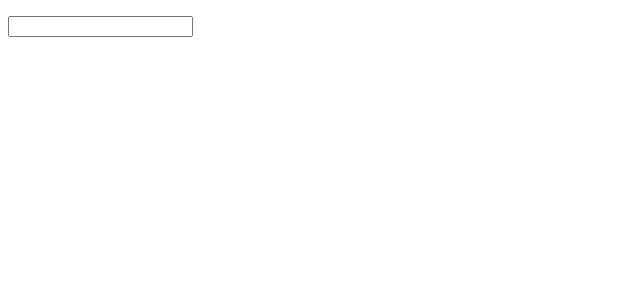
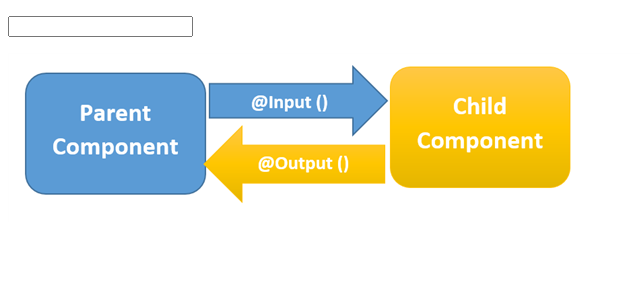
Before and after one commit to ricardoguzm/Mystore, an Angular app: page / in a window 1280 px wide. Shown: the top 300 px of the page, without its empty margins (0-640 px from the left). Built offline with nearby package versions, Linux system fonts and the light colour scheme.

Commit message:
Update img.component.ts

```diff
--- a/src/app/components/img/img.component.ts
+++ b/src/app/components/img/img.component.ts
@@ -7,8 +7,8 @@ import { Component, Input } from '@angular/core';
 })
 export class ImgComponent {
 
-  @Input() img: string = './assets/images/defaulf.png';
-  imagenDefault='';
+  @Input() img: string = '';
+  imagenDefault='./assets/images/defaulf.png';
 
   imgError(){
     this.img= this.imageDefault;
```
